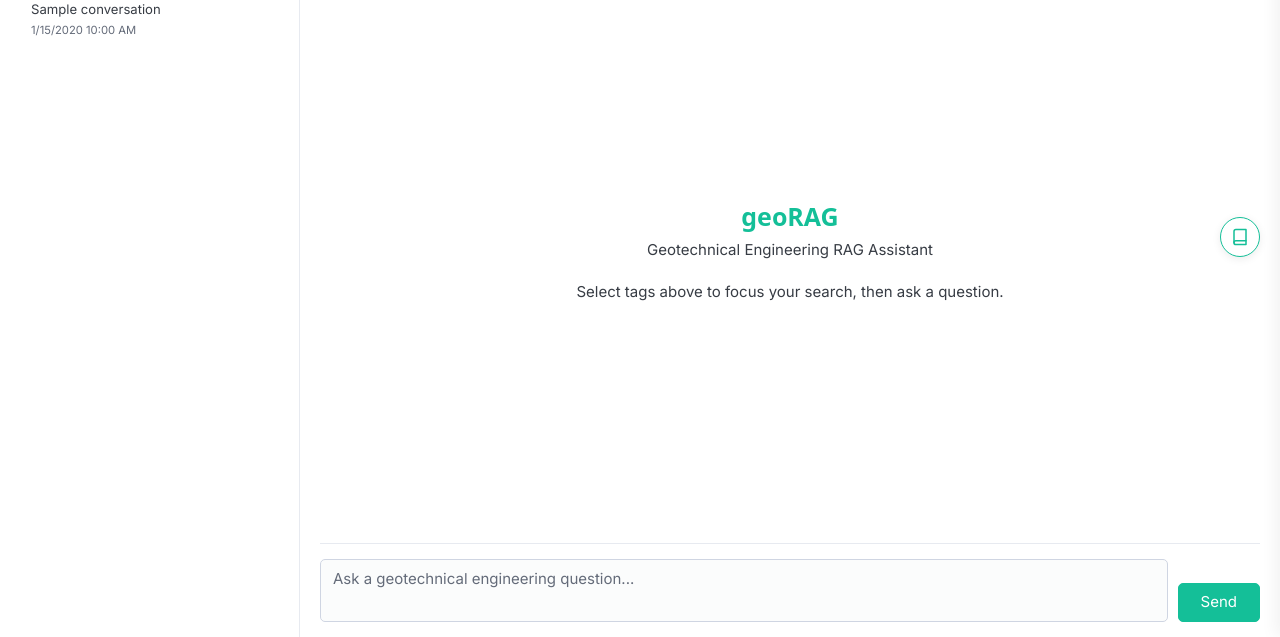
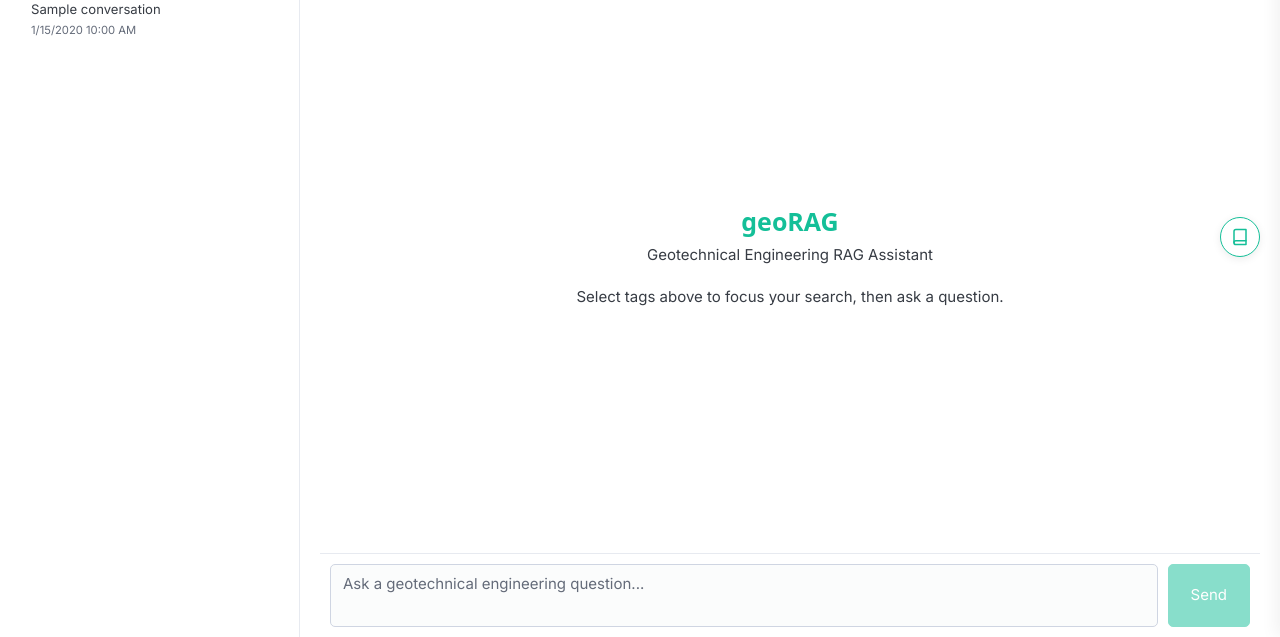
Before and after one commit to hetGE/georag, a FastAPI app: page / in a window 1280 px wide. Shown: the part 163-800 px from the top of the page. Run offline with FastAPI, Linux system fonts and the light colour scheme; tables that the repository leaves empty hold one stand-in row (values such as "Sample post").

Commit message:
Fix chat input left border clipping and disable Send when empty
- Add horizontal padding to chat input area to prevent border clipping
- Stretch Send button to match textarea height
- Disable Send button when input is empty, re-check after streaming

Co-Authored-By: Claude Opus 4.6 <noreply@anthropic.com>

```diff
--- a/frontend/static/css/app.css
+++ b/frontend/static/css/app.css
@@ -297,14 +297,14 @@ nav ul:last-child a.active:hover {
 /* Chat Input */
 .chat-input-area {
     border-top: 1px solid var(--pico-muted-border-color);
-    padding: 0.75rem 0;
+    padding: 0.5rem 0.5rem;
     flex-shrink: 0;
 }
 
 .chat-form {
     display: flex;
     gap: 0.5rem;
-    align-items: flex-end;
+    align-items: stretch;
 }
 
 .chat-form textarea {
@@ -320,9 +320,8 @@ nav ul:last-child a.active:hover {
 .chat-form button {
     margin-bottom: 0;
     white-space: nowrap;
-    height: fit-content;
     width: auto;
-    padding: 0.375rem 1.1rem;
+    padding: 0 1.1rem;
     font-size: 0.75rem;
     flex-shrink: 0;
 }
--- a/frontend/static/js/chat.js
+++ b/frontend/static/js/chat.js
@@ -12,8 +12,16 @@ document.addEventListener('DOMContentLoaded', async () => {
     document.getElementById('chat-form').addEventListener('submit', handleSubmit);
     document.getElementById('new-chat-btn').addEventListener('click', newChat);
 
+    // Disable send button when input is empty
+    const chatInput = document.getElementById('chat-input');
+    const sendBtn = document.getElementById('send-btn');
+    sendBtn.disabled = true;
+    chatInput.addEventListener('input', () => {
+        sendBtn.disabled = !chatInput.value.trim();
+    });
+
     // Enter to send, Shift+Enter for newline
-    document.getElementById('chat-input').addEventListener('keydown', (e) => {
+    chatInput.addEventListener('keydown', (e) => {
         if (e.key === 'Enter' && !e.shiftKey) {
             e.preventDefault();
             handleSubmit(e);
@@ -206,7 +214,7 @@ async function handleSubmit(e) {
     }
 
     isStreaming = false;
-    document.getElementById('send-btn').disabled = false;
+    document.getElementById('send-btn').disabled = !document.getElementById('chat-input').value.trim();
     await loadConversations();
     scrollToBottom();
 }
```
